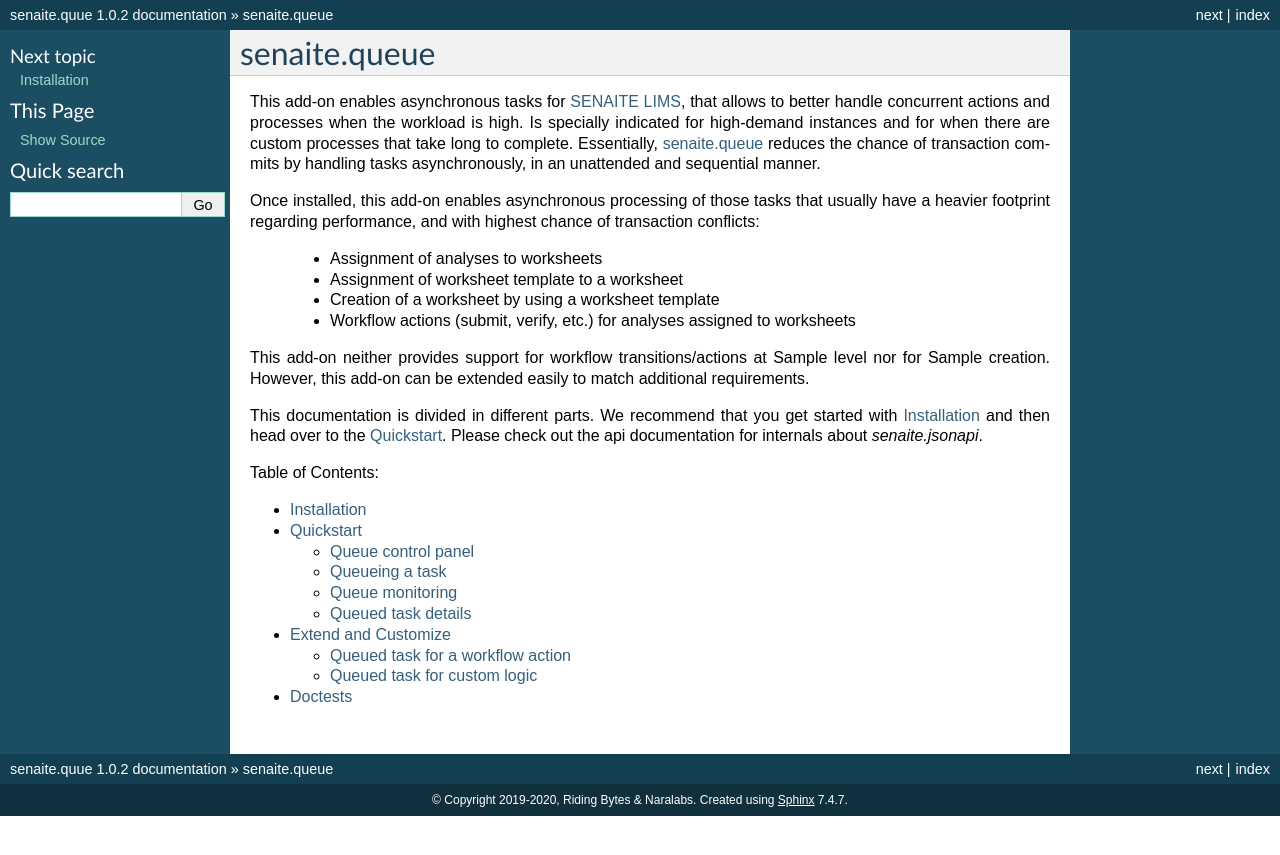
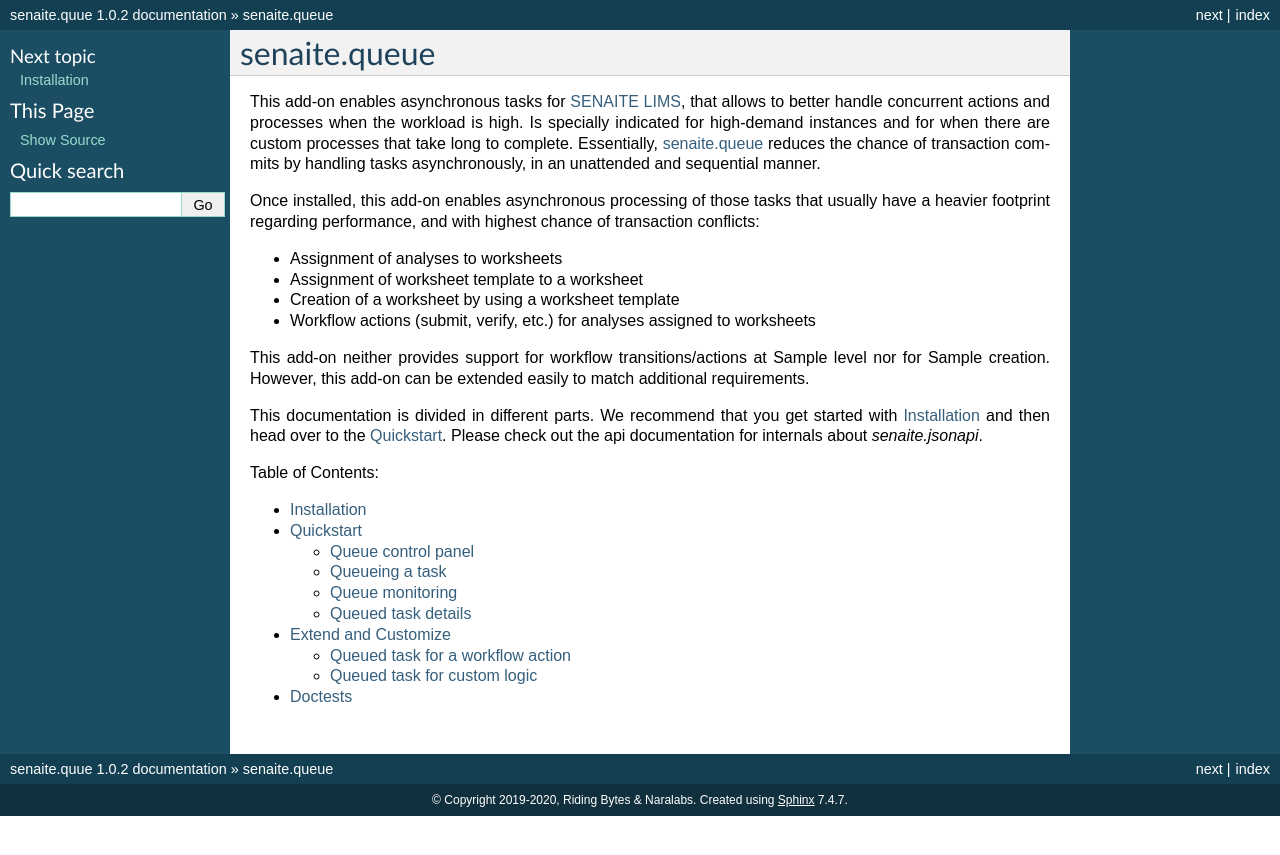
Before and after one commit to senaite/senaite.queue, a Sphinx documentation site: the page built from docs/index.rst, in a window 1280 px wide. Shown: the top 855 px of the page. Built offline with Sphinx 7.4.7, drawn with Linux system fonts in a browser that asks for light colours.

Commit message:
More bullets

```diff
--- a/docs/index.rst
+++ b/docs/index.rst
@@ -12,10 +12,10 @@
 usually have a heavier footprint regarding performance, and with highest chance
 of transaction conflicts:
 
-    - Assignment of analyses to worksheets
-    - Assignment of worksheet template to a worksheet
-    - Creation of a worksheet by using a worksheet template
-    - Workflow actions (submit, verify, etc.) for analyses assigned to worksheets
+* Assignment of analyses to worksheets
+* Assignment of worksheet template to a worksheet
+* Creation of a worksheet by using a worksheet template
+* Workflow actions (submit, verify, etc.) for analyses assigned to worksheets
 
 This add-on neither provides support for workflow transitions/actions at Sample
 level nor for Sample creation. However, this add-on can be extended easily to
```
